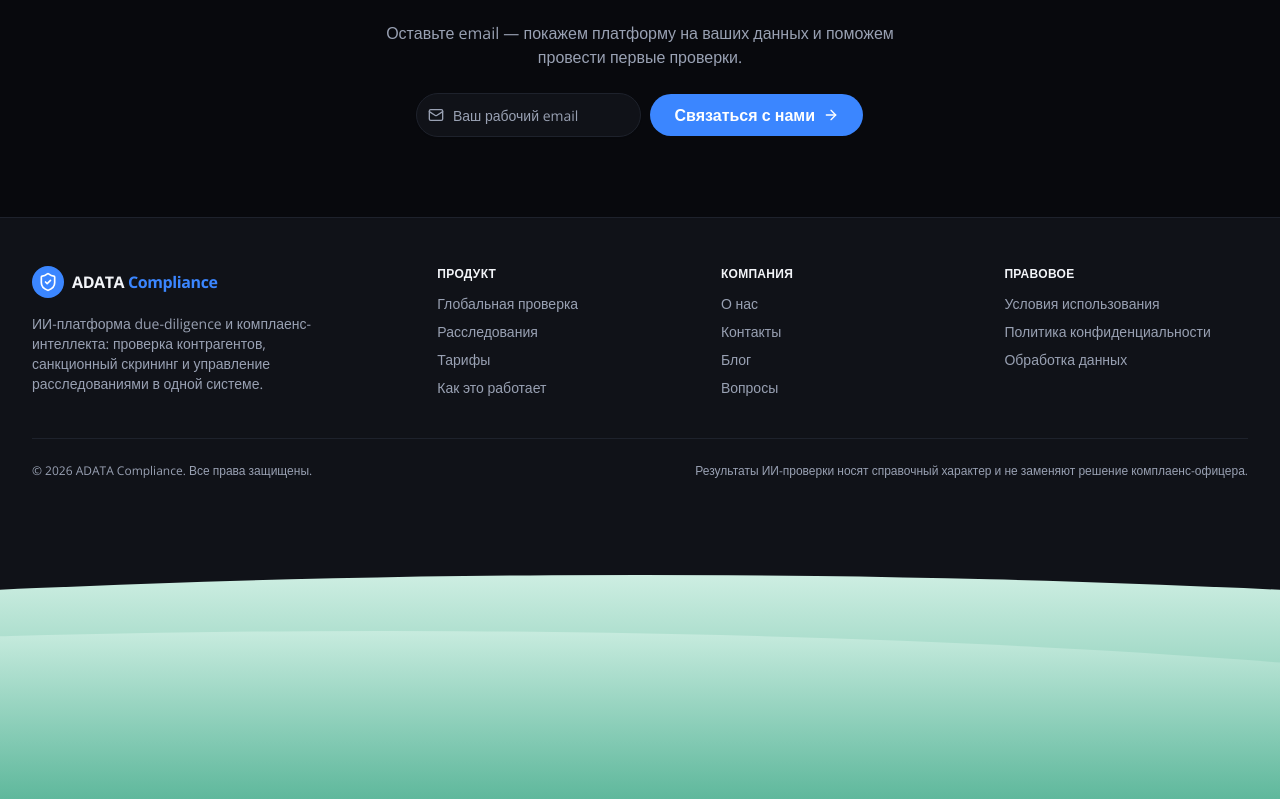
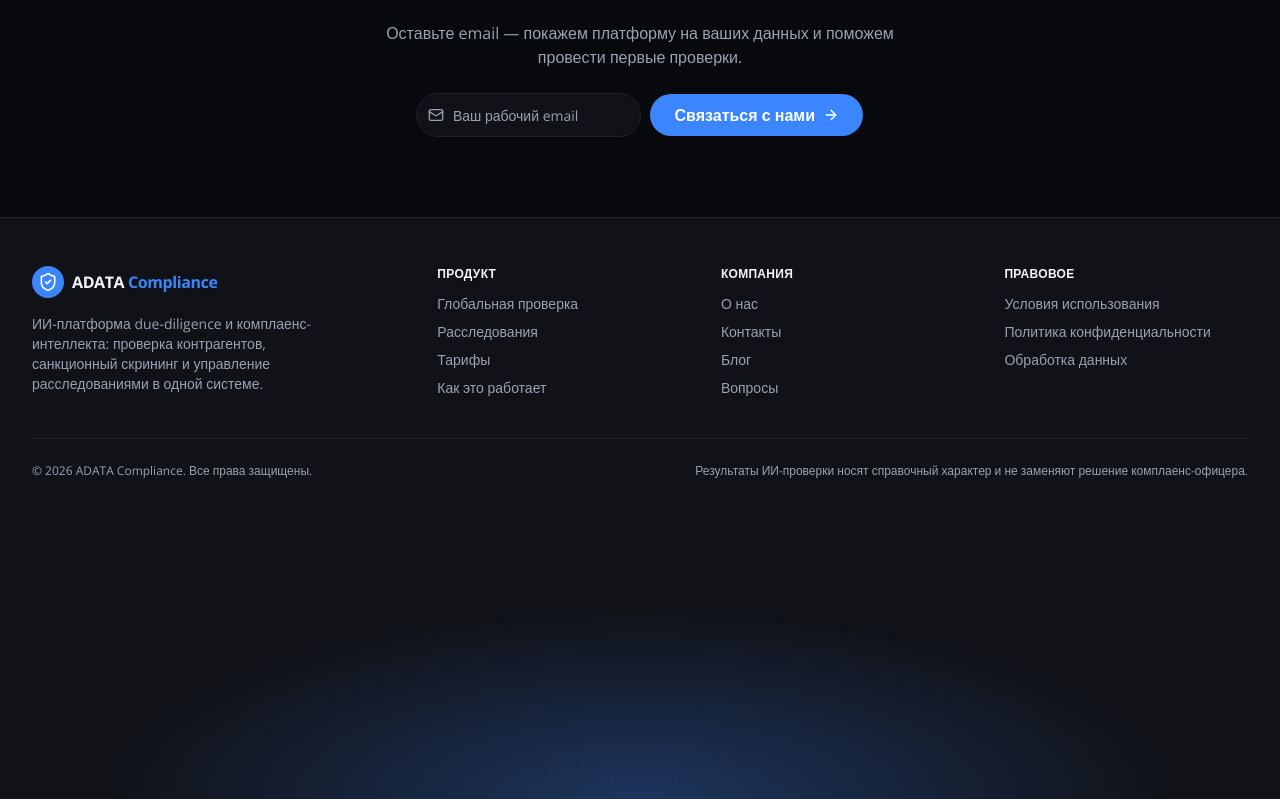
Before and after one commit to dzhmnklva012/-e-analytic, a Next.js app in the folder compliance-landing/: page / in a window 1280 px wide. Shown: the part 8574-9373 px from the top of the page. Built offline with nearby package versions, Linux system fonts and the light colour scheme.

Commit message:
Auto-update: site-footer.tsx

```diff
--- a/compliance-landing/src/components/landing/site-footer.tsx
+++ b/compliance-landing/src/components/landing/site-footer.tsx
@@ -72,13 +72,13 @@ export function SiteFooter() {
         </div>
       </Container>
 
-      {/* nature/hills band */}
-      <div className="relative mt-12 h-40 overflow-hidden sm:h-56">
-        <div className="bg-hills absolute inset-0 [clip-path:ellipse(140%_100%_at_50%_100%)]" aria-hidden="true" />
+      {/* ambient glow band */}
+      <div className="relative mt-12 h-40 overflow-hidden sm:h-56" aria-hidden="true">
         <div
-          className="bg-hills absolute inset-x-0 bottom-0 h-3/4 opacity-80 [clip-path:ellipse(120%_100%_at_30%_100%)]"
-          aria-hidden="true"
+          className="absolute inset-x-0 bottom-0 h-full"
+          style={{ background: "radial-gradient(60% 120% at 50% 100%, color-mix(in oklch, var(--primary) 30%, transparent), transparent 70%)" }}
         />
+        <div className="bg-grid absolute inset-0 opacity-20 [mask-image:radial-gradient(60%_100%_at_50%_100%,black,transparent)]" />
       </div>
     </footer>
   );
```
